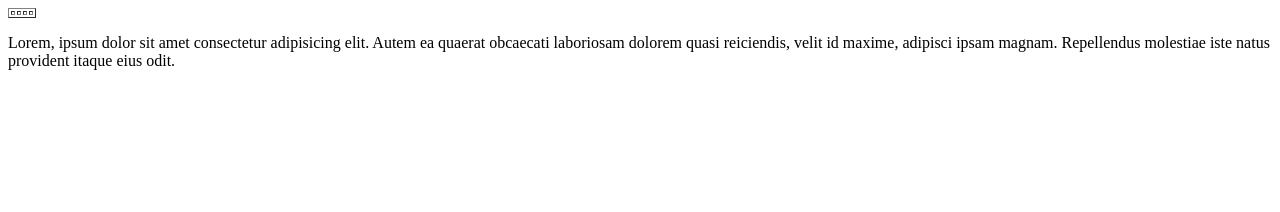
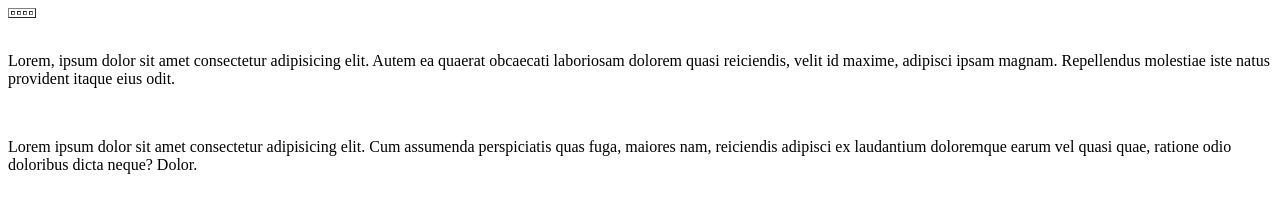
Before and after one commit to HaroldTFK19-08/Proyecto_, a plain HTML site: page index.html in a window 1280 px wide. Drawn offline with Linux system fonts and the light colour scheme.

Commit message:
ver2 modificado index

```diff
--- a/index.html
+++ b/index.html
@@ -14,6 +14,9 @@
             <td></td>
         </tr>
     </table>
+    <br>
     <p>Lorem, ipsum dolor sit amet consectetur adipisicing elit. Autem ea quaerat obcaecati laboriosam dolorem quasi reiciendis, velit id maxime, adipisci ipsam magnam. Repellendus molestiae iste natus provident itaque eius odit.</p>
+    <br>
+    <p>Lorem ipsum dolor sit amet consectetur adipisicing elit. Cum assumenda perspiciatis quas fuga, maiores nam, reiciendis adipisci ex laudantium doloremque earum vel quasi quae, ratione odio doloribus dicta neque? Dolor.</p>
 </body>
 </html>
```
